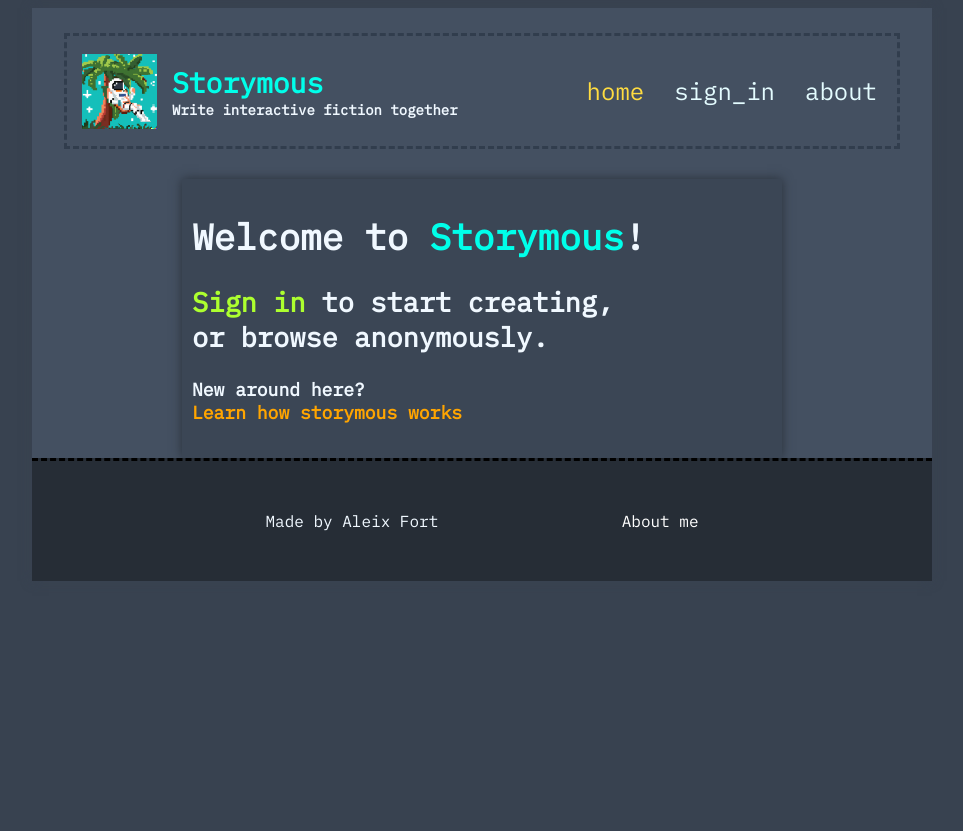
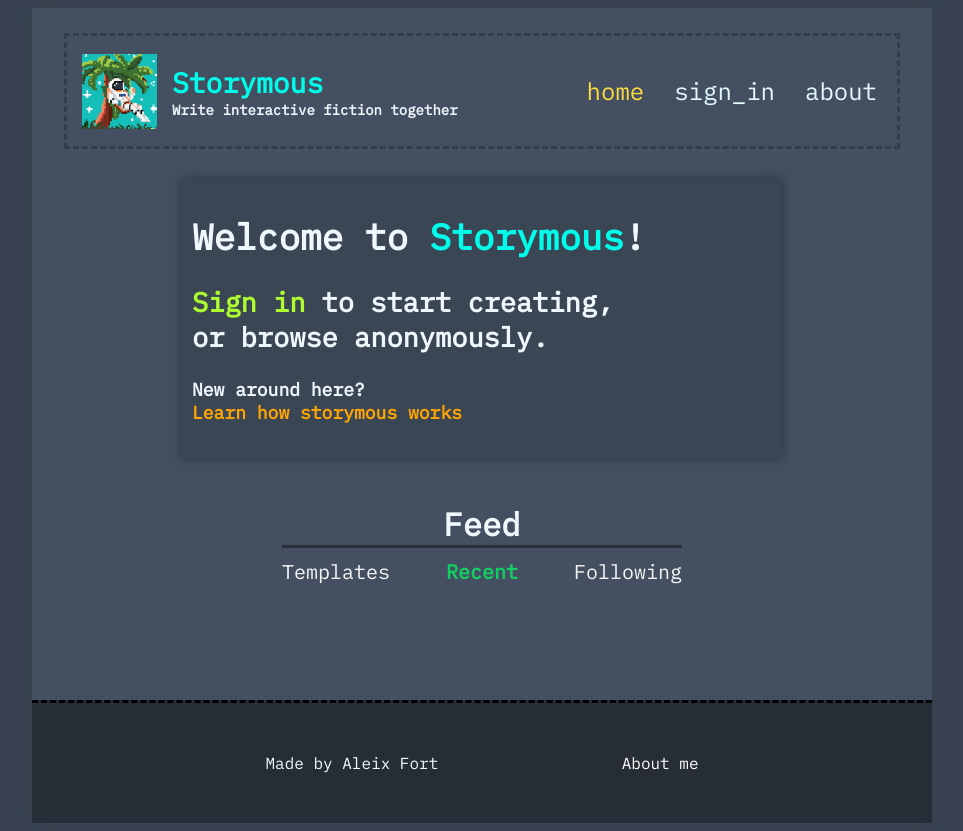
Before and after one commit to aleixfortm/storymous-old, a Flask app: page /home/recent in a window 1280 px wide. Shown: the whole page, without its empty margins (158-1121 px from the left). Before the commit the page ends 581 px from the top, so only its background shows below. Run offline with Flask 2, Linux system fonts and the light colour scheme; data that the repository does not hold is empty; parts of the project's set-up code (start-up, migrations or seed data) failed here and were passed over.

Commit message:
Added changes to feeds

```diff
--- a/blueprints/home.py
+++ b/blueprints/home.py
@@ -1,13 +1,17 @@
-from flask import Blueprint, render_template, url_for, redirect, jsonify
+from flask import Blueprint, render_template, url_for, redirect
 from flask_login import login_required, current_user
 from misc.api import test_stories
 from main import db_posts, db_users
-import random, json
+import random
 
 
 #blueprint creation
 home_bp = Blueprint("home", __name__)
 
+
+tags = ["poll", "drama", "mysterious", "space", "jungle",
+    "horror", "night", "cursed", "secret", "treasure",
+    "haunted", "island", "mummy", "mansion", "ghost", "monster"]
 
 
 @home_bp.route("/")
@@ -20,27 +24,15 @@ def index():
 @home_bp.route("/home/<feed>")
 def home(feed="templates"):
 
-    tags = ["poll", "drama", "mysterious", "space", "jungle",
-        "horror", "night", "cursed", "secret", "treasure",
-        "haunted", "island", "mummy", "mansion", "ghost", "monster"]
-
-    random.shuffle(tags)
-    tags = tags[0:random.randint(0, 3)]
 
     stories = None
-
     if feed == "templates":
         random.shuffle(test_stories)
         stories = test_stories[:5]
 
-
-    elif feed == "recommended":
-        stories = list(db_posts.find())
-        random.shuffle(stories)
-
-
-    elif feed == "following":
-        pass
+    elif feed == "recent":
+        user_posts = list(db_posts.find({"username": "pollancre"}))
+        stories = user_posts[::-1] #order from newest to oldest
 
 
     # returns logged in homepage
@@ -48,13 +40,13 @@ def home(feed="templates"):
         print("\nUser: " + current_user.username + "\n")
         return render_template("home.html", user=current_user.username,
                                             user_logged=current_user.is_authenticated,
-                                            stories=stories,  feed=feed, tags=tags)
+                                            stories=stories, feed=feed)
 
 
     # not logged in, returns logged out homepage
     return render_template("home.html", user=None,
                                         user_logged=current_user.is_authenticated,
-                                        stories=stories, feed=feed, tags=tags)
+                                        stories=stories, feed=feed)
 
 
 
--- a/blueprints/posts.py
+++ b/blueprints/posts.py
@@ -51,6 +51,7 @@ def user(username=None):
 
         user_posts = list(db_posts.find({"username": username}))
         user_posts = user_posts[::-1] #order from newest to oldest
+        print(user_posts)
 
         return render_template("profile.html", username=current_user.username, stories=user_posts)
 
--- a/templates/feeds/following.html
+++ b/templates/feeds/following.html
@@ -3,7 +3,7 @@
         <div class="feed-selector__title">Feed</div>
         <div class="feed-selector__options-container">
             <div class="feed-selector__options-item-container"><a class="feed-selector__options-item" href="{{ url_for('home.home', feed='templates') }}">Templates</a></div>
-            <div class="feed-selector__options-item-container"><a class="feed-selector__options-item" href="{{ url_for('home.home', feed='recommended') }}">Recommended</a></div>
+            <div class="feed-selector__options-item-container"><a class="feed-selector__options-item" href="{{ url_for('home.home', feed='recent') }}">Recent</a></div>
             <div class="feed-selector__options-item-container">
                 <a class="feed-selector__options-item-active">Following</a>
             </div>
--- /dev/null
+++ b/templates/feeds/recent.html
@@ -0,0 +1,44 @@
+<div class="feed-selector">
+    <div class="feed-selector__container">
+        <div class="feed-selector__title">Feed</div>
+        <div class="feed-selector__options-container">
+            <div class="feed-selector__options-item-container"><a class="feed-selector__options-item" href="{{ url_for('home.home', feed='templates') }}">Templates</a></div>
+            <div class="feed-selector__options-item-container">
+                <a class="feed-selector__options-item-active">Recent</a>
+            </div>
+            <div class="feed-selector__options-item-container"><a class="feed-selector__options-item" href="{{ url_for('home.home', feed='following') }}">Following</a></div>
+        </div>
+    </div>
+</div>
+
+<main class="main">
+    <section class="story">
+        {% if stories %}
+            {% for story in stories %}
+                <div>
+                <div class="story__user-container">
+                    <div class="story__user-img-container">
+                        <img src="/static/img/default.png" alt="Profile picture" class="story__user-img">
+                    </div>
+                    <div class="story__user-info-container">
+                        <div class="story__user-comment cur-def"> {{story["comment"] }} </div>
+                        <div class="story__username cur-pnt""> <span class="lower"><b>@</span>{{ story["username"] }}</b></div>
+                    </div>
+                </div>
+                    <a href="{{ url_for('posts.post', post_id=story['_id']) }}" style="color: inherit; text-decoration: none;">
+                        <article class="story__article">
+                            <div class="story__upper">
+                                <div class="story__title-container">
+                                    <h2 class="story__title"> {{ story["title"] }} </h2>
+                                </div>
+                            </div>
+                            <p class="story__content">
+                                {{ story["content"] }}
+                            </p>
+                        </article>
+                    </a>
+                </div>
+            {% endfor %}
+        {% endif %}
+    </section>
+</main>
--- a/templates/feeds/templates.html
+++ b/templates/feeds/templates.html
@@ -5,7 +5,7 @@
             <div class="feed-selector__options-item-container">
                 <a class="feed-selector__options-item-active">Templates</a>
             </div>
-            <div class="feed-selector__options-item-container"><a class="feed-selector__options-item" href="{{ url_for('home.home', feed='recommended') }}">Recommended</a></div>
+            <div class="feed-selector__options-item-container"><a class="feed-selector__options-item" href="{{ url_for('home.home', feed='recent') }}">Recent</a></div>
             <div class="feed-selector__options-item-container"><a class="feed-selector__options-item" href="{{ url_for('home.home', feed='following') }}">Following</a></div>
         </div>
     </div>
--- a/templates/home.html
+++ b/templates/home.html
@@ -60,8 +60,8 @@
 {% if feed == "templates" %}
 {% include "./feeds/templates.html" %}
 
-{% elif feed == "recommended" %}
-{% include "./feeds/recommended.html" %}
+{% elif feed == "recent" %}
+{% include "./feeds/recent.html" %}
 
 {% elif feed == "following" %}
 {% include "./feeds/following.html" %}
```
Also changed, not shown: templates/feeds/recommended.html (deleted, +0 -49 lines), static/styles.css (line endings or trailing spaces).
